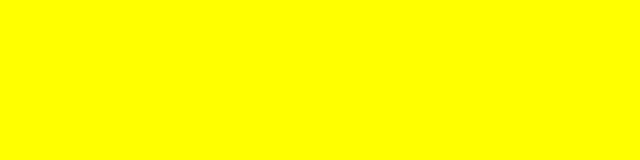
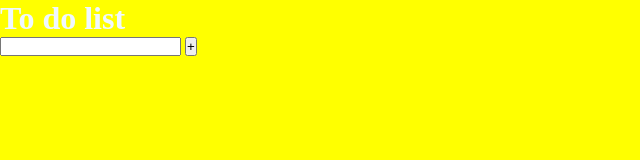
Before and after one commit to Woutnak/toDoList, a plain HTML site: page index.html in a window 1280 px wide. Shown: the whole page, without its empty margins (0-640 px from the left). Drawn offline with Linux system fonts and the light colour scheme.

Commit message:
ajoute du squelette html

```diff
--- a/index.html
+++ b/index.html
@@ -4,10 +4,26 @@
      <meta charset="UTF-8">
      <meta http-equiv="X-UA-Compatible" content="IE=edge">
      <meta name="viewport" content="width=device-width, initial-scale=1.0">
-     <title>WEB PROJECT</title>
+     <title>TO DO LIST</title>
      <link rel="stylesheet" href="./assets/style/style.css">
  </head>
  <body>
+     <header>
+        <h1>To do list</h1>
+     </header>
+
+     <main>
+         <form>
+             <input type="text" id="input-add">
+             <button id="btn-add">+</button>
+         </form>
+
+         <div class="display-task"> </div>
+     </main>
+
+
+
+
 
     <script src="./assets/script/script.js"></script>
  </body>
```
